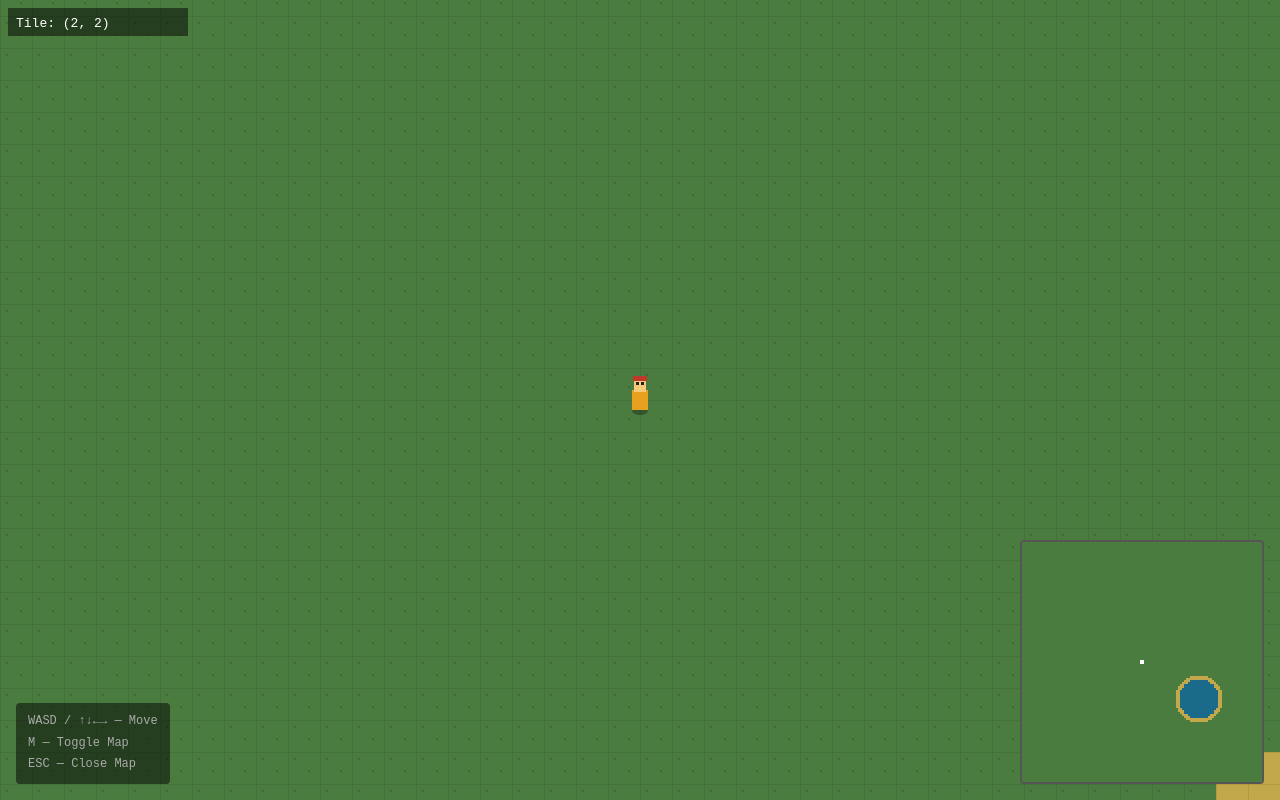
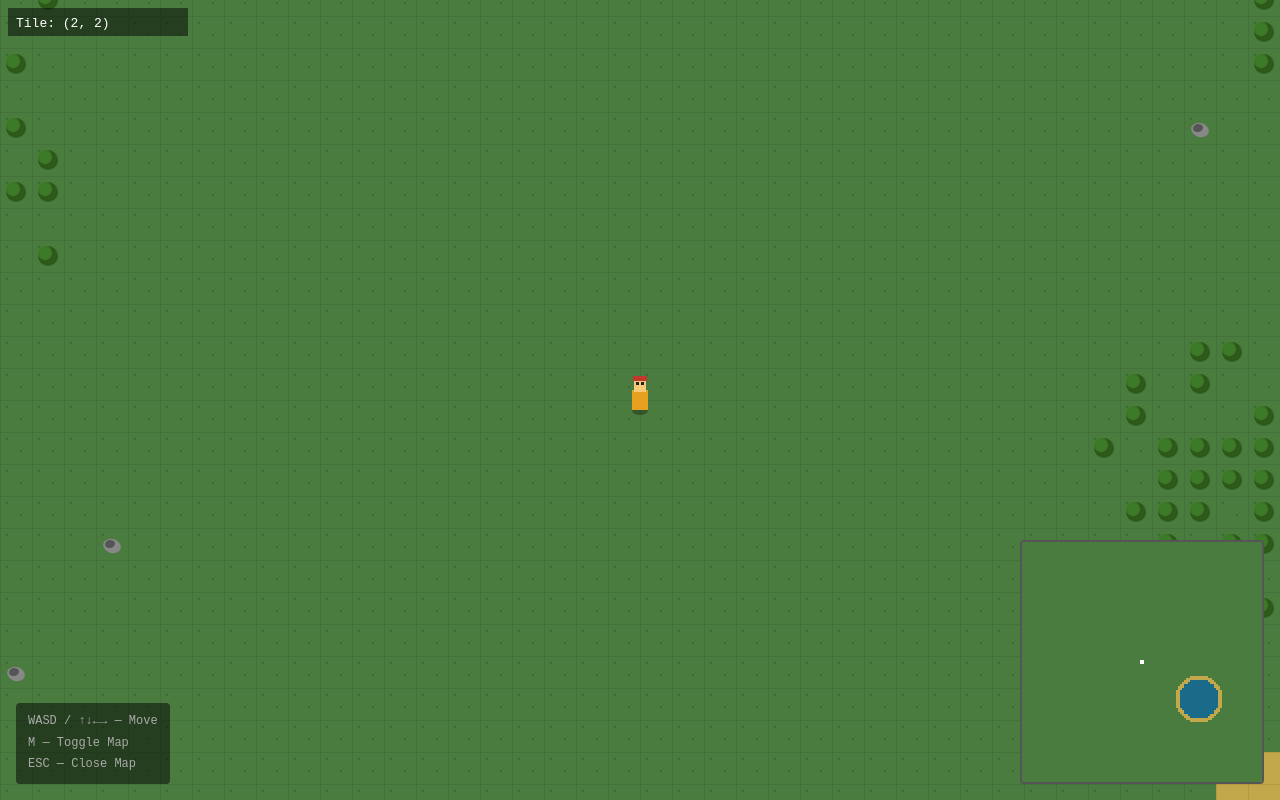
Before and after one commit to JJtmc1234/factorio-other-clone, a website with bundled scripts: page index.html in a window 1280 px wide. Built offline with nearby package versions, Linux system fonts and the light colour scheme; animation ran at ten frames a second.

Commit message:
feat: ore patches, trees, rocks, hover tooltip

```diff
--- a/index.html
+++ b/index.html
@@ -72,6 +72,6 @@
     ESC — Close Map
   </div>
 
-  <script type="module" src="dist/main.js?v=8"></script>
+  <script type="module" src="dist/main.js?v=9"></script>
 </body>
 </html>
--- a/src/main.ts
+++ b/src/main.ts
@@ -12,6 +12,9 @@ const minimap = new Minimap();
 
 let mapOpen = false;
 let lastTime = 0;
+let mouseX = 0;
+let mouseY = 0;
+window.addEventListener("mousemove", (e) => { mouseX = e.clientX; mouseY = e.clientY; });
 
 function resize(): void {
   renderer.resize(window.innerWidth, window.innerHeight);
@@ -56,8 +59,10 @@ function gameLoop(timestamp: number): void {
 
   renderer.clear();
   renderer.drawWorld(world, player);
+  renderer.drawResources(world, player);
   renderer.drawPlayer(player);
   renderer.drawHUD(player);
+  renderer.drawTooltip(world, player, mouseX, mouseY);
 
   if (!mapOpen) minimap.draw(world, player);
 
--- a/src/renderer.ts
+++ b/src/renderer.ts
@@ -1,4 +1,4 @@
-import { TILE_SIZE } from "./types.js";
+import { TILE_SIZE, ResourceType } from "./types.js";
 import { World } from "./world.js";
 import { Player } from "./player.js";
 
@@ -9,6 +9,23 @@ const TILE_COLORS: Record<string, string> = {
 };
 
 const WATER_DARK = "#0f4a63";
+
+const ORE_COLORS: Record<string, string> = {
+  iron:   "#7ab3d4",
+  copper: "#c87941",
+  coal:   "#2a2a2a",
+  stone:  "#b5a882",
+};
+
+function tooltipText(r: ResourceType): string {
+  if (r.kind === "ore") return `${r.ore} ore: ${r.amount}`;
+  if (r.kind === "tree") return `Tree: 4 wood`;
+  if (r.kind === "rock") {
+    if (r.coal > 0) return `${r.label}: ${r.stone} stone, ${r.coal} coal`;
+    return `${r.label}: ${r.stone} stone`;
+  }
+  return "";
+}
 
 export class Renderer {
   private canvas: HTMLCanvasElement;
@@ -114,6 +131,77 @@ export class Renderer {
     ctx.fillRect(cx - 7, cy - 24, 14, 5);
   }
 
+  drawResources(world: World, player: Player): void {
+    const ctx = this.ctx;
+    const camX = player.pixelX - this.width / 2;
+    const camY = player.pixelY - this.height / 2;
+    const startTX = Math.floor(camX / TILE_SIZE) - 1;
+    const startTY = Math.floor(camY / TILE_SIZE) - 1;
+    const endTX = startTX + Math.ceil(this.width / TILE_SIZE) + 2;
+    const endTY = startTY + Math.ceil(this.height / TILE_SIZE) + 2;
+
+    for (let ty = startTY; ty < endTY; ty++) {
+      for (let tx = startTX; tx < endTX; tx++) {
+        const tile = world.getTile(tx, ty);
+        if (!tile.resource || tile.visibility === "unknown") continue;
+        const sx = Math.floor(tx * TILE_SIZE - camX);
+        const sy = Math.floor(ty * TILE_SIZE - camY);
+        const r = tile.resource;
+
+        if (r.kind === "ore") {
+          ctx.fillStyle = ORE_COLORS[r.ore];
+          ctx.globalAlpha = 0.75;
+          ctx.fillRect(sx + 2, sy + 2, TILE_SIZE - 4, TILE_SIZE - 4);
+          ctx.globalAlpha = 1;
+        } else if (r.kind === "tree") {
+          ctx.fillStyle = "#2d5a1b";
+          ctx.beginPath();
+          ctx.arc(sx + TILE_SIZE/2, sy + TILE_SIZE/2, 10, 0, Math.PI*2);
+          ctx.fill();
+          ctx.fillStyle = "#3d7a27";
+          ctx.beginPath();
+          ctx.arc(sx + TILE_SIZE/2 - 3, sy + TILE_SIZE/2 - 3, 7, 0, Math.PI*2);
+          ctx.fill();
+        } else if (r.kind === "rock") {
+          ctx.fillStyle = r.label === "Big Sand Rock" ? "#c8b870" : "#888";
+          ctx.beginPath();
+          ctx.ellipse(sx + TILE_SIZE/2, sy + TILE_SIZE/2 + 2,
+            r.label === "Huge Rock" ? 13 : 9,
+            r.label === "Huge Rock" ? 10 : 7, 0.3, 0, Math.PI*2);
+          ctx.fill();
+          ctx.fillStyle = "#555";
+          ctx.beginPath();
+          ctx.ellipse(sx + TILE_SIZE/2 - 2, sy + TILE_SIZE/2,
+            r.label === "Huge Rock" ? 8 : 5,
+            r.label === "Huge Rock" ? 6 : 4, -0.2, 0, Math.PI*2);
+          ctx.fill();
+        }
+      }
+    }
+  }
+
+  drawTooltip(world: World, player: Player, mouseX: number, mouseY: number): void {
+    const ctx = this.ctx;
+    const camX = player.pixelX - this.width / 2;
+    const camY = player.pixelY - this.height / 2;
+    const tx = Math.floor((mouseX + camX) / TILE_SIZE);
+    const ty = Math.floor((mouseY + camY) / TILE_SIZE);
+    const tile = world.getTile(tx, ty);
+    if (!tile.resource || tile.visibility === "unknown") return;
+
+    const text = tooltipText(tile.resource);
+    ctx.font = "12px monospace";
+    const w = ctx.measureText(text).width + 16;
+    let bx = mouseX + 12;
+    let by = mouseY - 28;
+    if (bx + w > this.width) bx = mouseX - w - 4;
+    if (by < 0) by = mouseY + 12;
+    ctx.fillStyle = "rgba(20,20,20,0.88)";
+    ctx.fillRect(bx, by, w, 22);
+    ctx.fillStyle = "#fff";
+    ctx.fillText(text, bx + 8, by + 15);
+  }
+
   drawHUD(player: Player): void {
     const ctx = this.ctx;
     ctx.fillStyle = "rgba(0,0,0,0.5)";
--- /dev/null
+++ b/src/resources.ts
@@ -0,0 +1,157 @@
+import { Tile, OreType, ResourceType, CHUNK_SIZE } from "./types.js";
+import { RNG, chunkSeed } from "./rng.js";
+
+// Min distance from spawn for resources
+const SPAWN_CLEAR_RADIUS = 16;
+
+// Ore patch config
+interface OrePatchConfig {
+  ore: OreType;
+  baseFrequency: number; // patches per chunk on average (0..1)
+  baseRadius: number;
+  baseAmount: number;
+  distanceScale: number; // richness multiplier per 100 tiles from spawn
+}
+
+const ORE_CONFIGS: OrePatchConfig[] = [
+  { ore: "iron",   baseFrequency: 0.5, baseRadius: 8,  baseAmount: 800,  distanceScale: 1.5 },
+  { ore: "copper", baseFrequency: 0.4, baseRadius: 7,  baseAmount: 600,  distanceScale: 1.5 },
+  { ore: "coal",   baseFrequency: 0.35,baseRadius: 6,  baseAmount: 500,  distanceScale: 1.3 },
+  { ore: "stone",  baseFrequency: 0.3, baseRadius: 6,  baseAmount: 400,  distanceScale: 1.2 },
+];
+
+// Tree forest config
+const TREE_FREQUENCY = 0.45; // probability a chunk has a forest patch
+const TREE_PATCH_RADIUS = 6;
+const TREE_DENSITY = 0.4; // fraction of tiles in patch that have trees
+
+// Rock spawn chances per tile (rare)
+const ROCK_CHANCE = 0.008;
+const HUGE_ROCK_CHANCE = 0.002;
+const HUGE_ROCK_MIN_DIST = 40; // only far from spawn
+
+function distFromSpawn(tx: number, ty: number): number {
+  return Math.sqrt(tx * tx + ty * ty);
+}
+
+export function generateResources(
+  tiles: Tile[][],
+  cx: number,
+  cy: number
+): void {
+  const rng = new RNG(chunkSeed(cx, cy));
+  const chunkOriginX = cx * CHUNK_SIZE;
+  const chunkOriginY = cy * CHUNK_SIZE;
+  const chunkCenterX = chunkOriginX + CHUNK_SIZE / 2;
+  const chunkCenterY = chunkOriginY + CHUNK_SIZE / 2;
+  const distCenter = distFromSpawn(chunkCenterX, chunkCenterY);
+
+  // --- ORE PATCHES ---
+  for (const cfg of ORE_CONFIGS) {
+    if (rng.next() > cfg.baseFrequency) continue;
+    if (distCenter < SPAWN_CLEAR_RADIUS * 2) continue;
+
+    // Patch center (within this chunk or slightly outside)
+    const patchX = chunkOriginX + rng.int(0, CHUNK_SIZE - 1);
+    const patchY = chunkOriginY + rng.int(0, CHUNK_SIZE - 1);
+
+    const distScale = 1 + (distCenter / 100) * cfg.distanceScale;
+    const radius = cfg.baseRadius * (0.7 + rng.float(0, 0.6));
+    const amount = Math.floor(cfg.baseAmount * distScale * (0.6 + rng.float(0, 0.8)));
+
+    // Ellipse axes for irregular shape
+    const rx = radius * (0.7 + rng.float(0, 0.6));
+    const ry = radius * (0.7 + rng.float(0, 0.6));
+    const angle = rng.float(0, Math.PI);
+
+    for (let ty = 0; ty < CHUNK_SIZE; ty++) {
+      for (let tx = 0; tx < CHUNK_SIZE; tx++) {
+        const worldX = chunkOriginX + tx;
+        const worldY = chunkOriginY + ty;
+
+        if (distFromSpawn(worldX, worldY) < SPAWN_CLEAR_RADIUS) continue;
+        if (tiles[ty][tx].type === "water") continue;
+        if (tiles[ty][tx].resource) continue;
+
+        const dx = worldX - patchX;
+        const dy = worldY - patchY;
+        // Rotate
+        const rdx = dx * Math.cos(angle) + dy * Math.sin(angle);
+        const rdy = -dx * Math.sin(angle) + dy * Math.cos(angle);
+        const inEllipse = (rdx / rx) ** 2 + (rdy / ry) ** 2;
+
+        if (inEllipse <= 1) {
+          // More ore in center, less at edges
+          const density = 1 - inEllipse;
+          const tileAmount = Math.max(1, Math.floor(amount * density * (0.5 + rng.float(0, 1))));
+          tiles[ty][tx].resource = { kind: "ore", ore: cfg.ore, amount: tileAmount };
+        }
+      }
+    }
+  }
+
+  // --- TREE PATCHES ---
+  if (rng.next() < TREE_FREQUENCY) {
+    const patchX = chunkOriginX + rng.int(0, CHUNK_SIZE - 1);
+    const patchY = chunkOriginY + rng.int(0, CHUNK_SIZE - 1);
+    const radius = TREE_PATCH_RADIUS * (0.5 + rng.float(0, 1));
+
+    for (let ty = 0; ty < CHUNK_SIZE; ty++) {
+      for (let tx = 0; tx < CHUNK_SIZE; tx++) {
+        const worldX = chunkOriginX + tx;
+        const worldY = chunkOriginY + ty;
+        if (tiles[ty][tx].type !== "grass") continue;
+        if (tiles[ty][tx].resource) continue;
+        if (distFromSpawn(worldX, worldY) < SPAWN_CLEAR_RADIUS) continue;
+
+        const dist = Math.sqrt((worldX - patchX) ** 2 + (worldY - patchY) ** 2);
+        if (dist <= radius && rng.next() < TREE_DENSITY) {
+          tiles[ty][tx].resource = { kind: "tree", wood: 4 };
+        }
+      }
+    }
+  }
+
+  // --- ROCKS (per-tile chance) ---
+  for (let ty = 0; ty < CHUNK_SIZE; ty++) {
+    for (let tx = 0; tx < CHUNK_SIZE; tx++) {
+      const worldX = chunkOriginX + tx;
+      const worldY = chunkOriginY + ty;
+      const dist = distFromSpawn(worldX, worldY);
+
+      if (tiles[ty][tx].type === "water") continue;
+      if (tiles[ty][tx].resource) continue;
+      if (dist < SPAWN_CLEAR_RADIUS) continue;
+
+      const roll = rng.next();
+
+      if (dist >= HUGE_ROCK_MIN_DIST && roll < HUGE_ROCK_CHANCE) {
+        const stone = rng.int(24, 50);
+        const coal  = rng.int(24, 50);
+        tiles[ty][tx].resource = {
+          kind: "rock",
+          stone,
+          coal,
+          label: "Huge Rock"
+        };
+      } else if (roll < ROCK_CHANCE) {
+        // Big rock or big sand rock
+        if (tiles[ty][tx].type === "sand" && rng.next() < 0.6) {
+          tiles[ty][tx].resource = {
+            kind: "rock",
+            stone: rng.int(19, 25),
+            coal: 0,
+            label: "Big Sand Rock"
+          };
+        } else {
+          tiles[ty][tx].resource = {
+            kind: "rock",
+            stone: 20,
+            coal: 0,
+            label: "Big Rock"
+          };
+        }
+      }
+    }
+  }
+}
--- /dev/null
+++ b/src/rng.ts
@@ -0,0 +1,35 @@
+// Seeded RNG (mulberry32) — deterministic per seed
+export class RNG {
+  private state: number;
+
+  constructor(seed: number) {
+    this.state = seed >>> 0;
+  }
+
+  next(): number {
+    this.state |= 0;
+    this.state = this.state + 0x6d2b79f5 | 0;
+    let t = Math.imul(this.state ^ (this.state >>> 15), 1 | this.state);
+    t = t + Math.imul(t ^ (t >>> 7), 61 | t) ^ t;
+    return ((t ^ (t >>> 14)) >>> 0) / 4294967296;
+  }
+
+  // Random int in [min, max] inclusive
+  int(min: number, max: number): number {
+    return Math.floor(this.next() * (max - min + 1)) + min;
+  }
+
+  // Random float in [min, max]
+  float(min: number, max: number): number {
+    return this.next() * (max - min) + min;
+  }
+}
+
+// Deterministic seed from chunk coordinates
+export function chunkSeed(cx: number, cy: number): number {
+  // Wang hash
+  let h = (cx * 1619 + cy * 31337 + 1013904223) >>> 0;
+  h = Math.imul(h ^ (h >>> 16), 0x45d9f3b) >>> 0;
+  h = Math.imul(h ^ (h >>> 16), 0x45d9f3b) >>> 0;
+  return h ^ (h >>> 16);
+}
--- a/src/world.ts
+++ b/src/world.ts
@@ -1,5 +1,6 @@
 import { Tile, TileType, TileVisibility, CHUNK_SIZE, CHART_DECAY_MS } from "./types.js";
 import { noise2d } from "./noise.js";
+import { generateResources } from "./resources.js";
 
 const LAKE_CENTER_X = 30;
 const LAKE_CENTER_Y = 20;
@@ -44,6 +45,7 @@ export class World {
         tiles[ty][tx] = { type, visibility: "unknown" };
       }
     }
+    generateResources(tiles, cx, cy);
     return { tiles, lastChartedAt: 0 };
   }
 
```
Also changed, not shown: src/types.ts (+12 -5 lines), dist/main.js, dist/renderer.js, dist/resources.js (added), dist/rng.js (added), dist/world.js, 6 other files.
